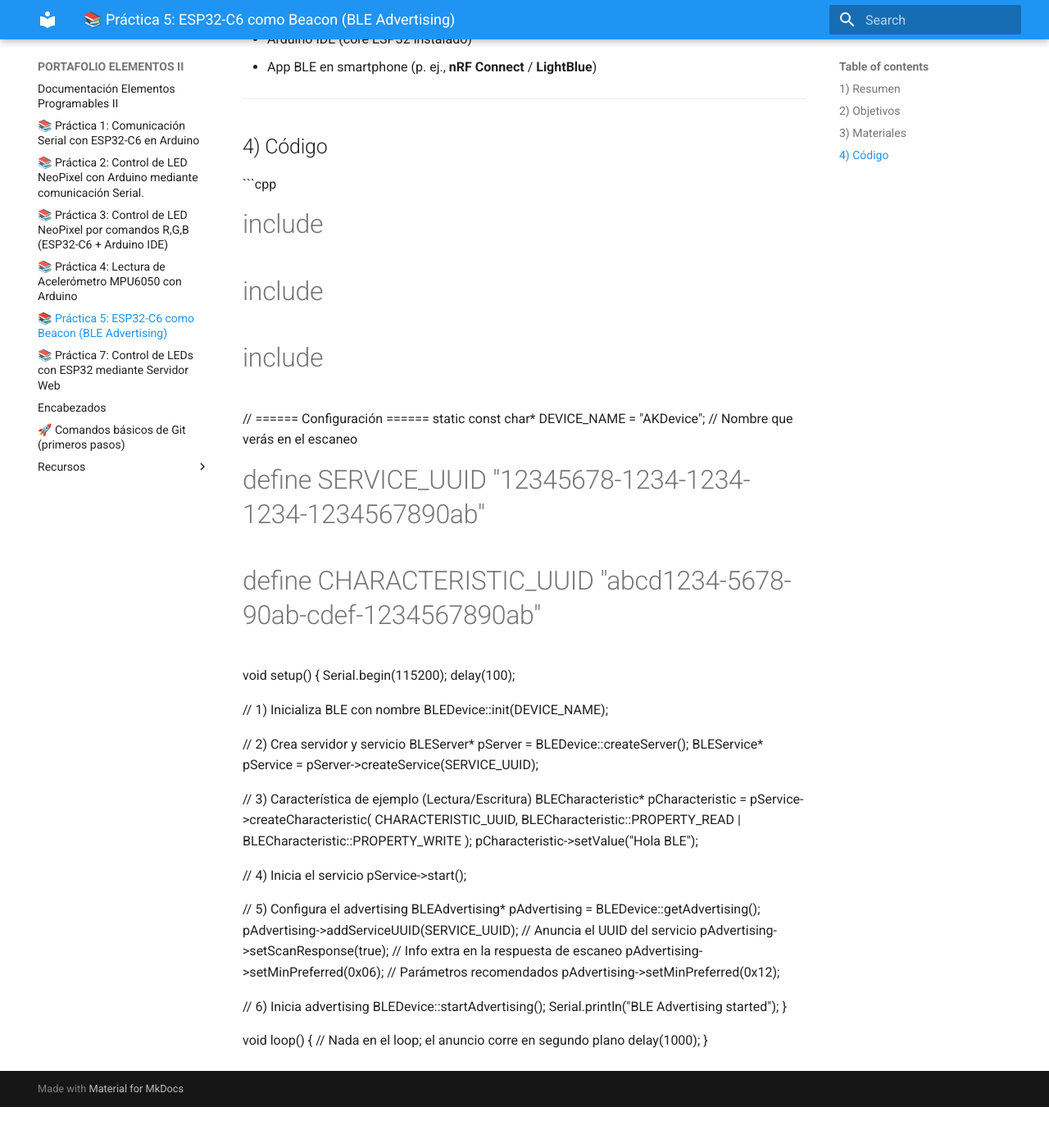
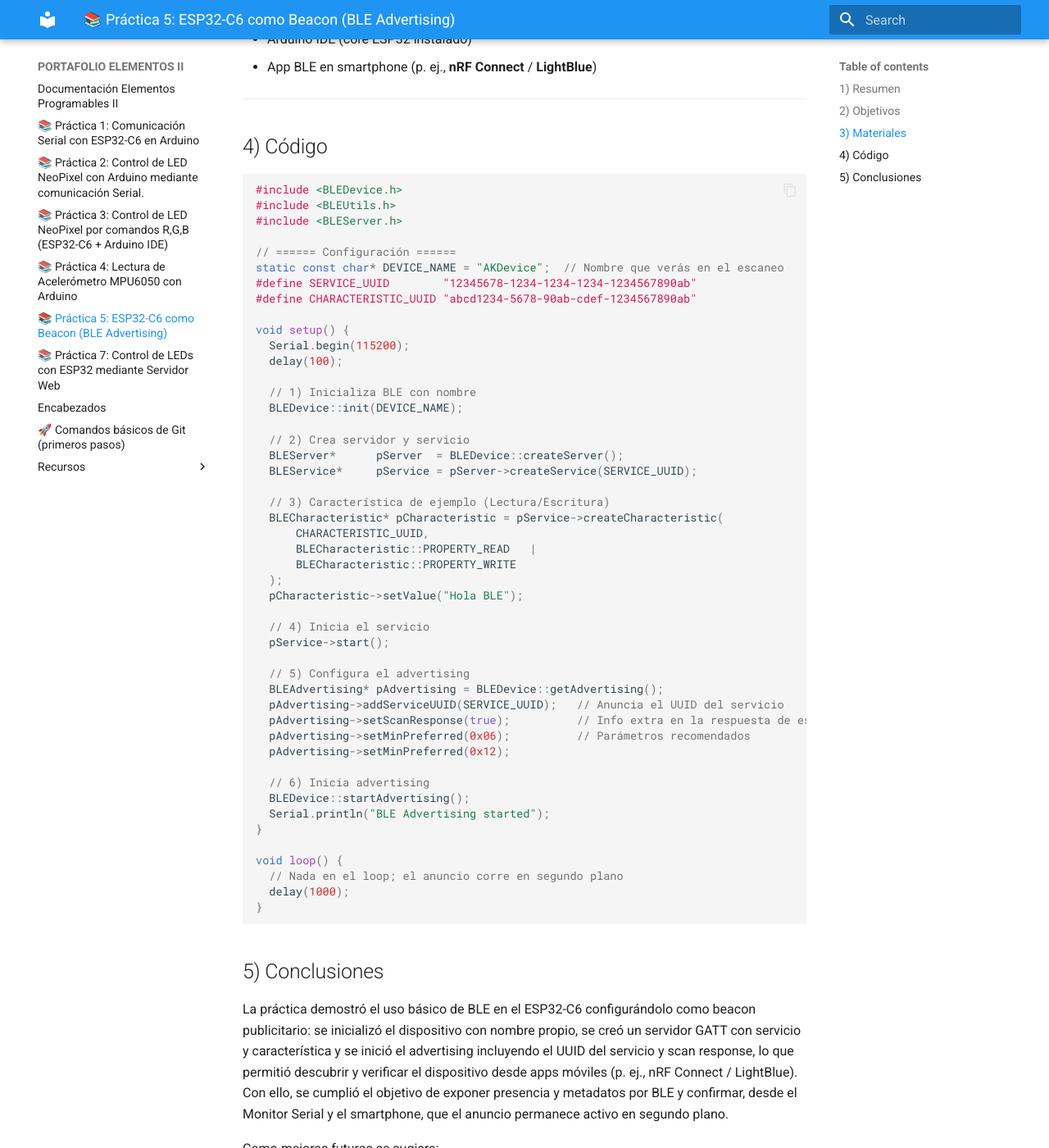
Before and after one commit to Karennadg/PORTAFOLIO-ROBOTICA, an MkDocs documentation site: the page built from docs/PRÁCTICA 5.md, in a window 1280 px wide and 1400 px high, scrolled down 876 px. Shown: the whole window at 82% size. Built offline with MkDocs 1.6.1 and Material for MkDocs 9.7.7, drawn with Linux system fonts in a browser that asks for light colours; before the commit the page ends 2226 px from its top, so only the background shows below that; some of the changed text lies outside the part shown.

Commit message:
Update PRÁCTICA 5.md

````diff
--- a/docs/PRÁCTICA 5.md
+++ b/docs/PRÁCTICA 5.md
@@ -79,3 +79,21 @@ void loop() {
   // Nada en el loop; el anuncio corre en segundo plano
   delay(1000);
 }
+```
+## 5) Conclusiones
+
+La práctica demostró el uso básico de BLE en el ESP32-C6 configurándolo como beacon publicitario: se inicializó el dispositivo con nombre propio, se creó un servidor GATT con servicio y característica y se inició el advertising incluyendo el UUID del servicio y scan response, lo que permitió descubrir y verificar el dispositivo desde apps móviles (p. ej., nRF Connect / LightBlue). Con ello, se cumplió el objetivo de exponer presencia y metadatos por BLE y confirmar, desde el Monitor Serial y el smartphone, que el anuncio permanece activo en segundo plano.
+
+Como mejoras futuras se sugiere:
+
+Ajustar parámetros de advertising (intervalo, potencia TX) para balancear alcance vs. consumo y observar el impacto en RSSI.
+
+Agregar datos en el payload (Manufacturer Data o Service Data) o adoptar formatos estándar como iBeacon/Eddystone cuando aplique.
+
+Gestionar estados: detener/relanzar advertising al conectar, y agregar callbacks del servidor para eventos (onConnect/onDisconnect).
+
+Seguridad y privacidad: habilitar MAC aleatoria, definir propiedades/permiso de la característica (read/write/notify) y, si procede, emparejamiento.
+
+Escalabilidad: múltiples características/servicios y notificaciones (notify/indicate) para aplicaciones interactivas más allá del simple anuncio.
+
+Estas extensiones convertirán el beacon básico en una base sólida para soluciones IoT que requieran descubrimiento confiable, telemetría ligera o interacción GATT con clientes móviles.
````
